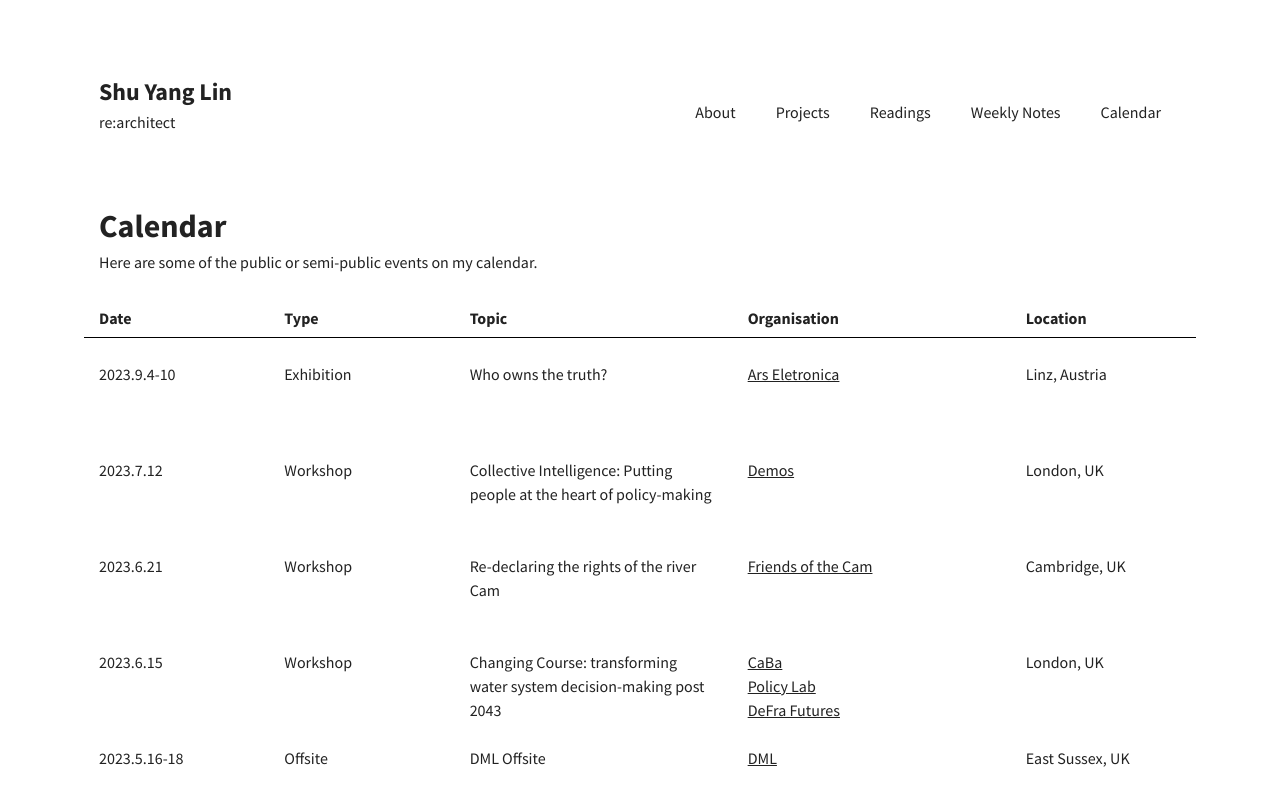
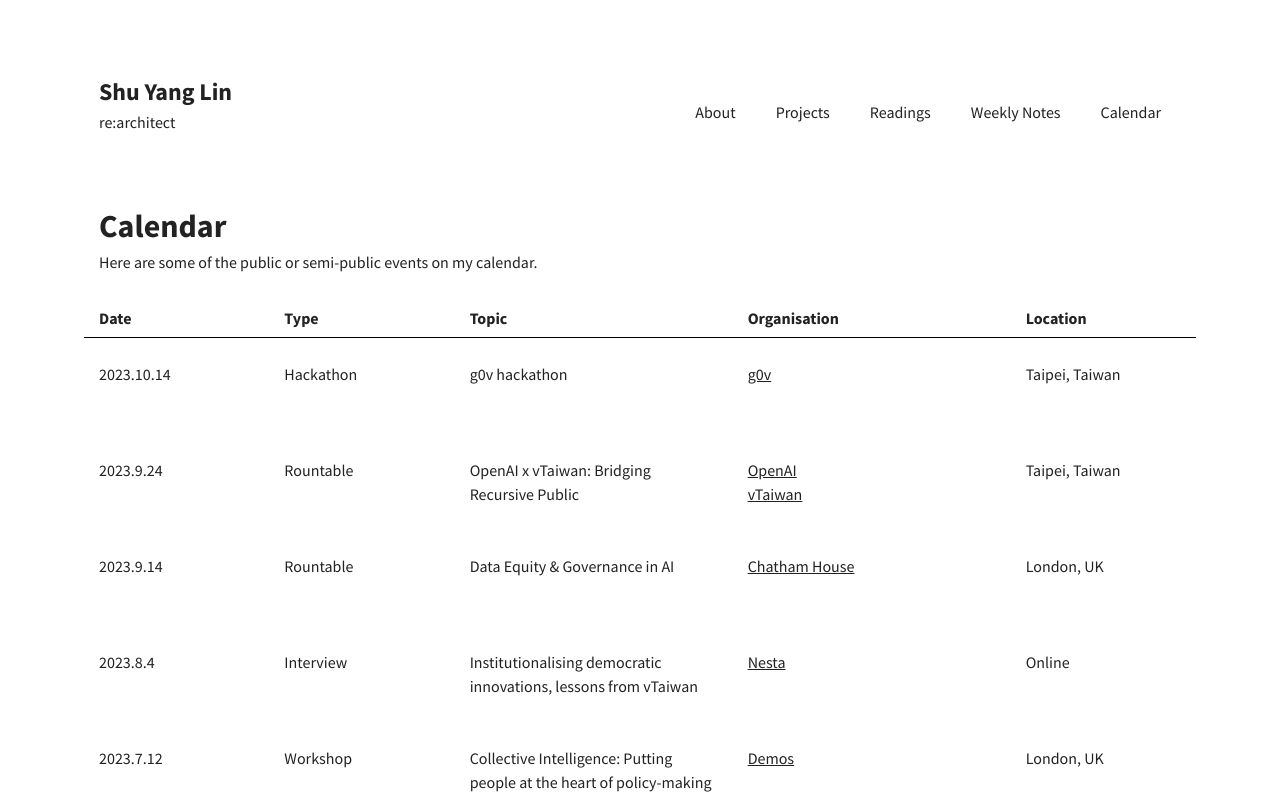
Before and after one commit to shuyanglin/shuyanglin, a React (Create React App) app: page /#/calendar in a window 1280 px wide. Shown: the top 800 px of the page. Built offline with nearby package versions, Linux system fonts and the light colour scheme.

Commit message:
update calendar

```diff
--- a/src/components/Calendar/Calendar.js
+++ b/src/components/Calendar/Calendar.js
@@ -5,12 +5,33 @@ import styles from './Calendar.module.css'
 function Calendar() {
 
   const commitment = [{
-    date: '2023.9.4-10',
-    type: 'Exhibition',
-    topic: 'Who owns the truth?',
+    date: '2023.10.14',
+    type: 'Hackathon',
+    topic: 'g0v hackathon',
     organisation:
-    [{name:'Ars Eletronica', link: "https://ars.electronica.art/festival/en/"}],
-    location: 'Linz, Austria'
+    [{name:'g0v', link: "https://g0v.tw/"}],
+    location: 'Taipei, Taiwan'
+  },{
+    date: '2023.9.24',
+    type: 'Rountable',
+    topic: 'OpenAI x vTaiwan: Bridging Recursive Public',
+    organisation:
+    [{name:'OpenAI', link: "https://openai.com/"}, {name:'vTaiwan', link: "https://info.vtaiwan.tw/"}],
+    location: 'Taipei, Taiwan'
+  },{
+    date: '2023.9.14',
+    type: 'Rountable',
+    topic: 'Data Equity & Governance in AI',
+    organisation:
+    [{name:'Chatham House', link: "https://www.chathamhouse.org"}],
+    location: 'London, UK'
+  },{
+    date: '2023.8.4',
+    type: 'Interview',
+    topic: 'Institutionalising democratic innovations, lessons from vTaiwan',
+    organisation:
+    [{name:'Nesta', link: "https://www.nesta.org.uk"}],
+    location: 'Online'
   },{
     date: '2023.7.12',
     type: 'Workshop',
```
